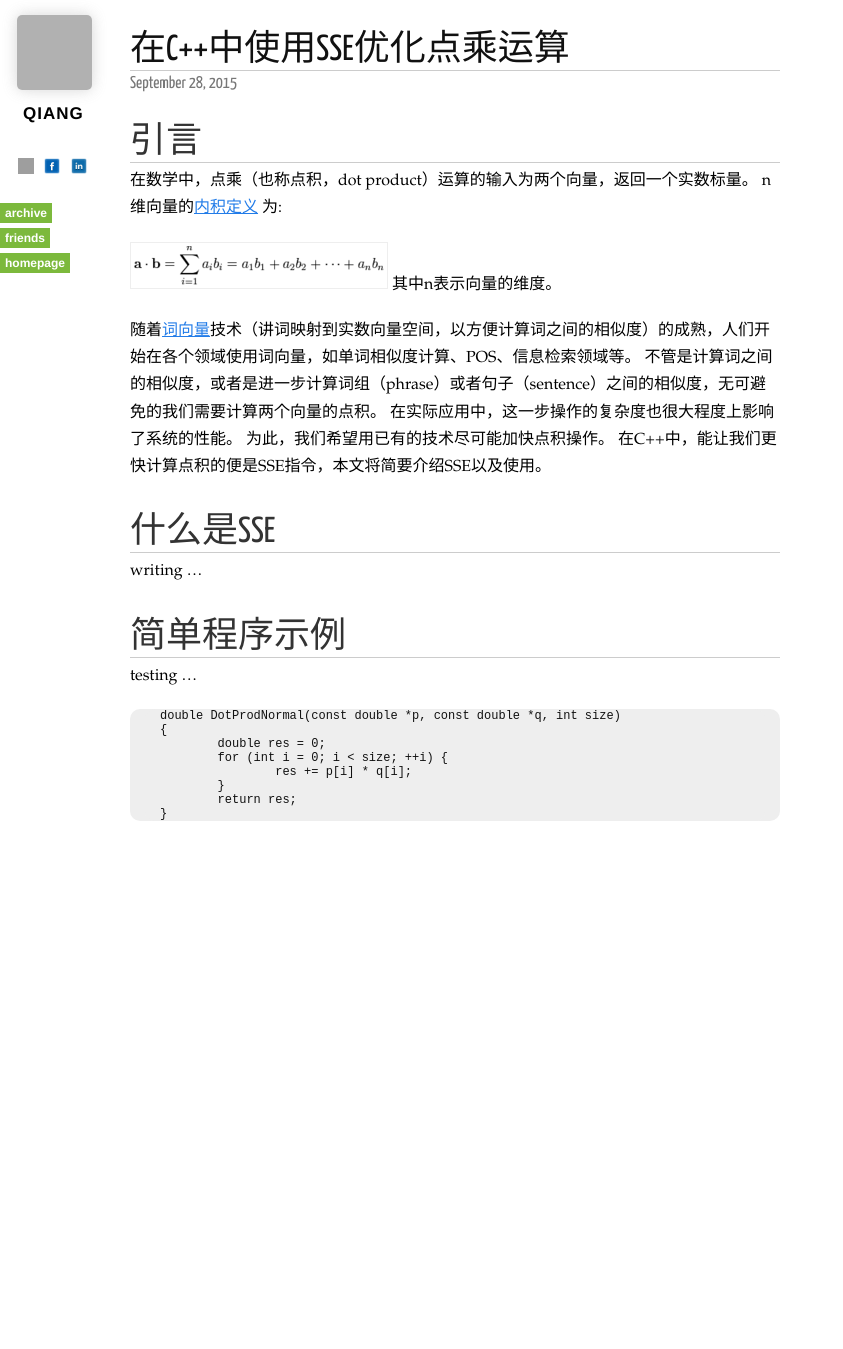
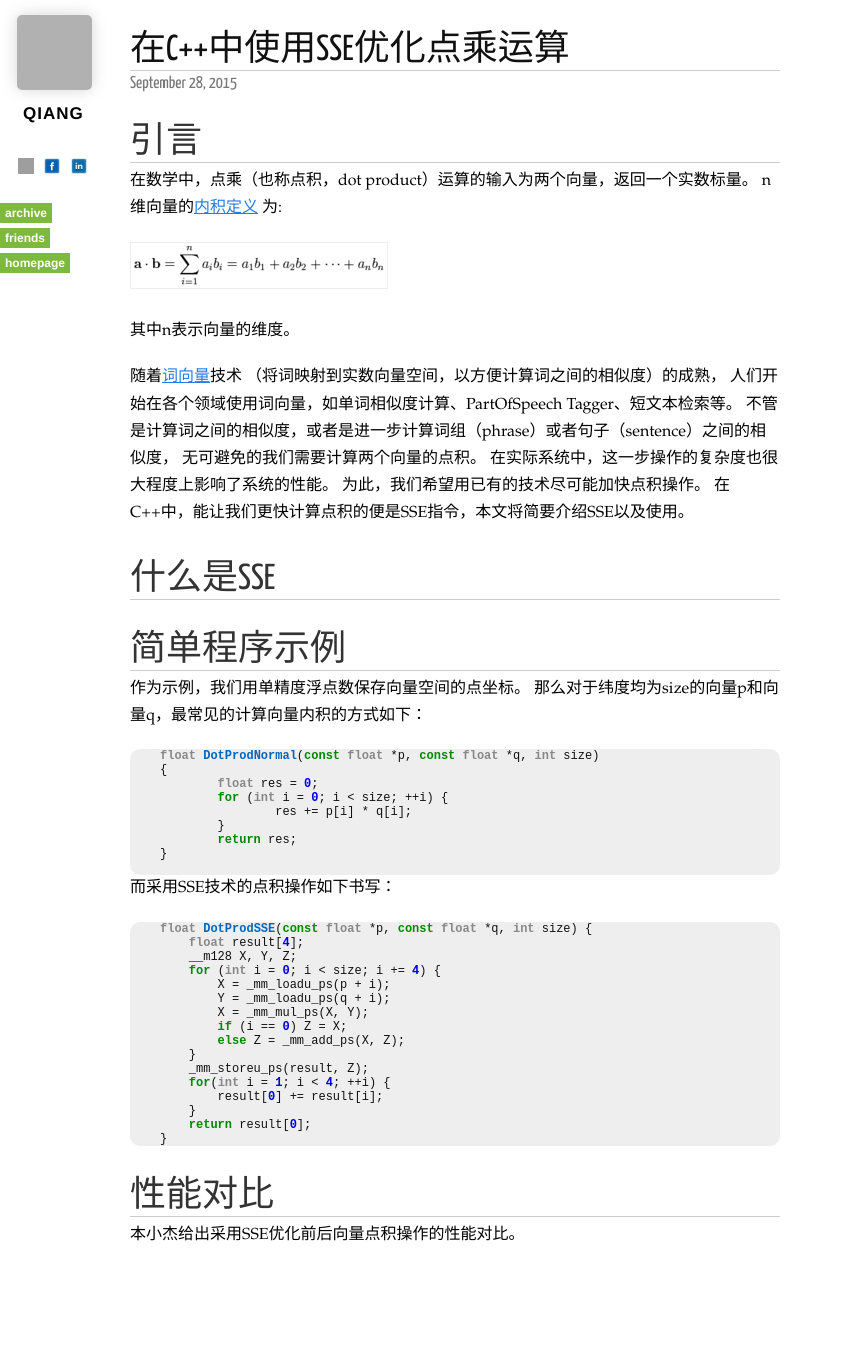
Before and after one commit to qiangrw/qiangrw.github.com, a Jekyll site: the page built from _posts/2015-09-28-optimize-dot-product-by-sse.md, in a window 1280 px wide. Shown: the whole page, without its empty margins (0-843 px from the left). Built offline with Jekyll 4.4.1, drawn with Linux system fonts in a browser that asks for light colours; nearby versions of some CDN libraries; Markdown is read by kramdown in place of the engine named in the settings; comment, search, counter and statistics services are not loaded; before the commit the page ends 921 px from its top, so only the background shows below that; grey boxes are pictures that could not be loaded.

Commit message:
add code for sse post

````diff
--- a/_posts/2015-09-28-optimize-dot-product-by-sse.md
+++ b/_posts/2015-09-28-optimize-dot-product-by-sse.md
@@ -12,27 +12,60 @@ keywords: dot-product, sse, c++
 n维向量的[内积定义](http://baike.baidu.com/link?url=LTLShAYCiDt7zG8vfKpAFfo2DTwXaalDa6hYJS0kAbtVhzONN1ywDX8A2kPwkzHNepqNlGiEnUVDCtohJSCV7wodx5tEZDzAKbJw6l583GkdejCX84mwDEbsAyMF19omNY-G3B5ZMYfyNgiQNYyIld5nmfWQid0z3_OpktyC7Ba) 为:
 
 ![Dot Product](http://qiangrw.github.io/images/dot_product.png "Dot Product")
+
 其中n表示向量的维度。
 
-随着[词向量](https://code.google.com/p/word2vec/)技术（讲词映射到实数向量空间，以方便计算词之间的相似度）的成熟，人们开始在各个领域使用词向量，如单词相似度计算、POS、信息检索领域等。
-不管是计算词之间的相似度，或者是进一步计算词组（phrase）或者句子（sentence）之间的相似度，无可避免的我们需要计算两个向量的点积。
-在实际应用中，这一步操作的复杂度也很大程度上影响了系统的性能。
+随着[词向量](https://code.google.com/p/word2vec/)技术
+（将词映射到实数向量空间，以方便计算词之间的相似度）的成熟，
+人们开始在各个领域使用词向量，如单词相似度计算、PartOfSpeech Tagger、短文本检索等。
+不管是计算词之间的相似度，或者是进一步计算词组（phrase）或者句子（sentence）之间的相似度，
+无可避免的我们需要计算两个向量的点积。
+在实际系统中，这一步操作的复杂度也很大程度上影响了系统的性能。
 为此，我们希望用已有的技术尽可能加快点积操作。
 在C++中，能让我们更快计算点积的便是SSE指令，本文将简要介绍SSE以及使用。
 
 # 什么是SSE
-writing ...
+
 
 # 简单程序示例
-testing ...
+作为示例，我们用单精度浮点数保存向量空间的点坐标。
+那么对于纬度均为size的向量p和向量q，最常见的计算向量内积的方式如下：
 
-```
-double DotProdNormal(const double *p, const double *q, int size)
+```c
+float DotProdNormal(const float *p, const float *q, int size)
 {
-	double res = 0;
+	float res = 0;
 	for (int i = 0; i < size; ++i) {
 		res += p[i] * q[i];
 	}
 	return res;
 }
+
 ```
+
+而采用SSE技术的点积操作如下书写：
+
+```c
+float DotProdSSE(const float *p, const float *q, int size) {
+    float result[4];
+    __m128 X, Y, Z;
+    for (int i = 0; i < size; i += 4) {
+        X = _mm_loadu_ps(p + i);
+        Y = _mm_loadu_ps(q + i);
+        X = _mm_mul_ps(X, Y);
+        if (i == 0) Z = X;
+        else Z = _mm_add_ps(X, Z);
+    }
+    _mm_storeu_ps(result, Z);
+    for(int i = 1; i < 4; ++i) {
+        result[0] += result[i];
+    }
+    return result[0];
+}
+```
+
+
+
+
+# 性能对比
+本小杰给出采用SSE优化前后向量点积操作的性能对比。
````
